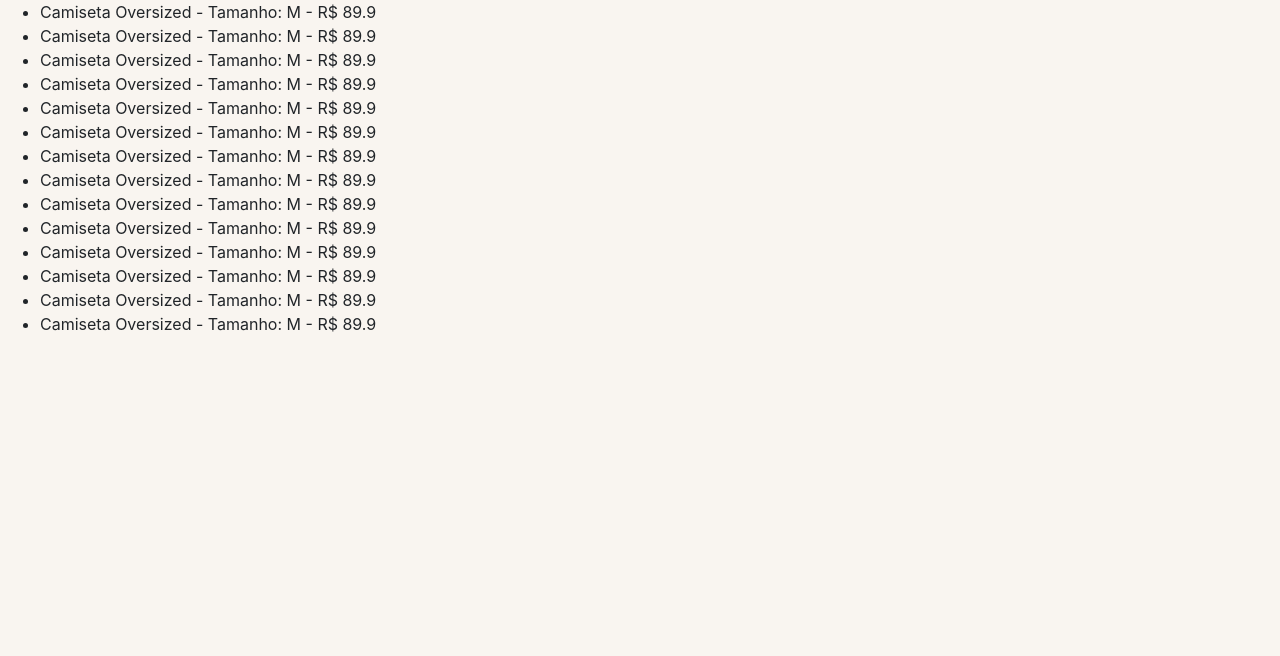
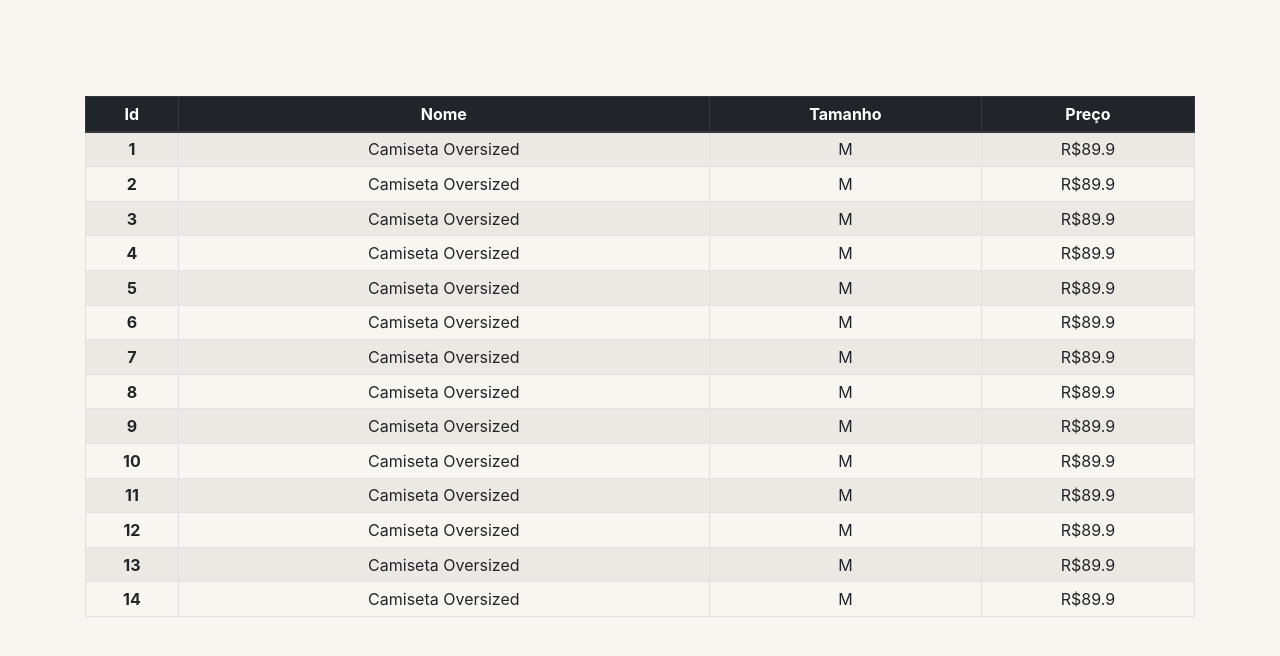
Before and after one commit to Augustocct/PhytonFlaskRoupas, a Flask app: page / in a window 1280 px wide. Shown: the part 66-722 px from the top of the page. Run offline with Flask 3, Linux system fonts and the light colour scheme; some libraries are stand-ins or nearby versions.

Commit message:
Adicionando tabela na pagina principal

```diff
--- a/templates/index.html
+++ b/templates/index.html
@@ -52,11 +52,28 @@
             </div>
         </nav>
     </div>
-    <ul>
-        {% for r in roupas %}
-        <li>{{ r.nome }} - Tamanho: {{ r.tamanho }} - R$ {{ r.preco }}</li>
-        {% endfor %}
-    </ul>
+    <div class="table-responsive container text-center mt-5">
+        <table class="table table-hover table-bordered table-striped table-sm mt-5">
+            <thead class="thead-dark">
+                <tr>
+                    <th scope="col">Id</th>
+                    <th scope="col">Nome</th>
+                    <th scope="col">Tamanho</th>
+                    <th scope="col">Preço</th>
+                </tr>
+            </thead>
+            <tbody>
+                {% for r in roupas %}
+                <tr>
+                    <th scope="row">{{ loop.index }}</th>
+                    <td>{{ r.nome }}</td>
+                    <td>{{ r.tamanho }}</td>
+                    <td>R${{ r.preco }}</td>
+                </tr>
+                {% endfor %}
+            </tbody>
+        </table>
+    </div>
     <!-- JS (jQuery, Popper.js, Bootstrap) para o navbar toggler e dropdown funcionarem -->
     <script src="https://code.jquery.com/jquery-3.2.1.slim.min.js"
         integrity="sha384-KJ3o2DKtIkvYIK3UENzmM7KCkRr/rE9/Qpg6aAZGJwFDMVNA/GpGFF93hXpG5KkN"
```
Also changed, not shown: instance/roupas.db.
